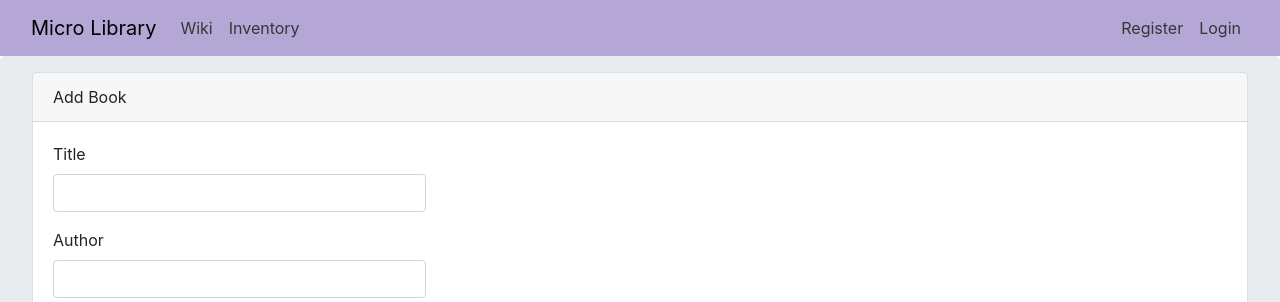
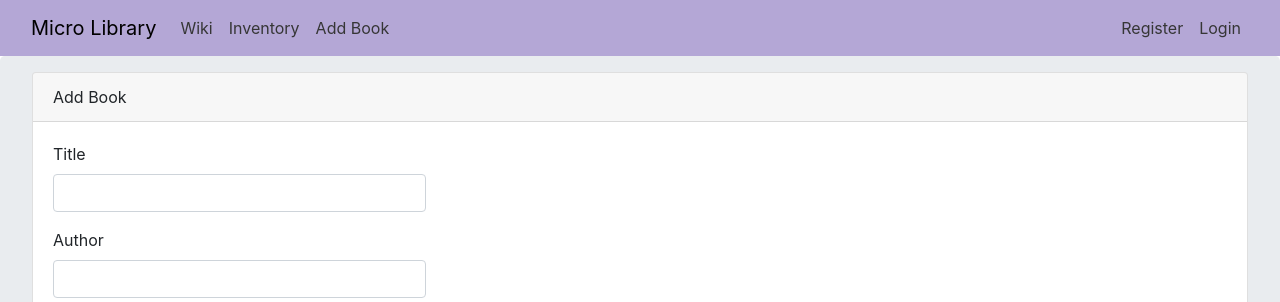
Before and after one commit to aliceseaborn/micro-library, a Flask app: page /addbook in a window 1280 px wide. Shown: the top 302 px of the page. Run offline with Flask 2, Linux system fonts and the light colour scheme; parts of the project's set-up code (start-up, migrations or seed data) failed here and were passed over; some libraries are stand-ins or nearby versions.

Commit message:
[ENH] Include AddBook to NavBar

```diff
--- a/project/source/templates/base.html
+++ b/project/source/templates/base.html
@@ -36,6 +36,9 @@
 				<li class="nav-item">
 					<a class="nav-link nav-link-custom" href="{{ url_for('inventory') }}">Inventory</a>
 				</li>
+				<li class="nav-item">
+					<a class="nav-link nav-link-custom" href="{{ url_for('addbook') }}">Add Book</a>
+				</li>
 			</ul>
 			<ul class="navbar-nav">
 				{% if current_user.is_authenticated %}
```
